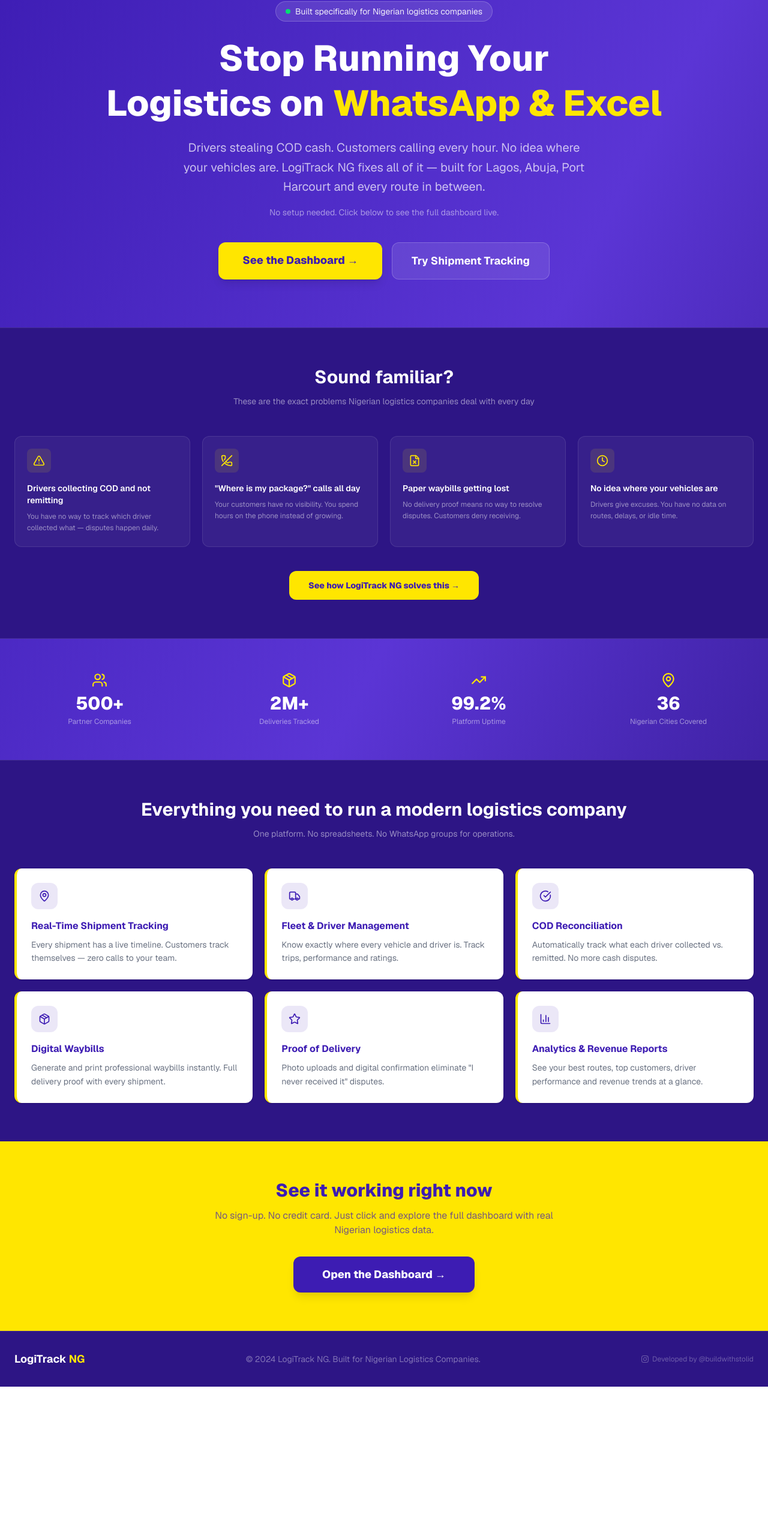
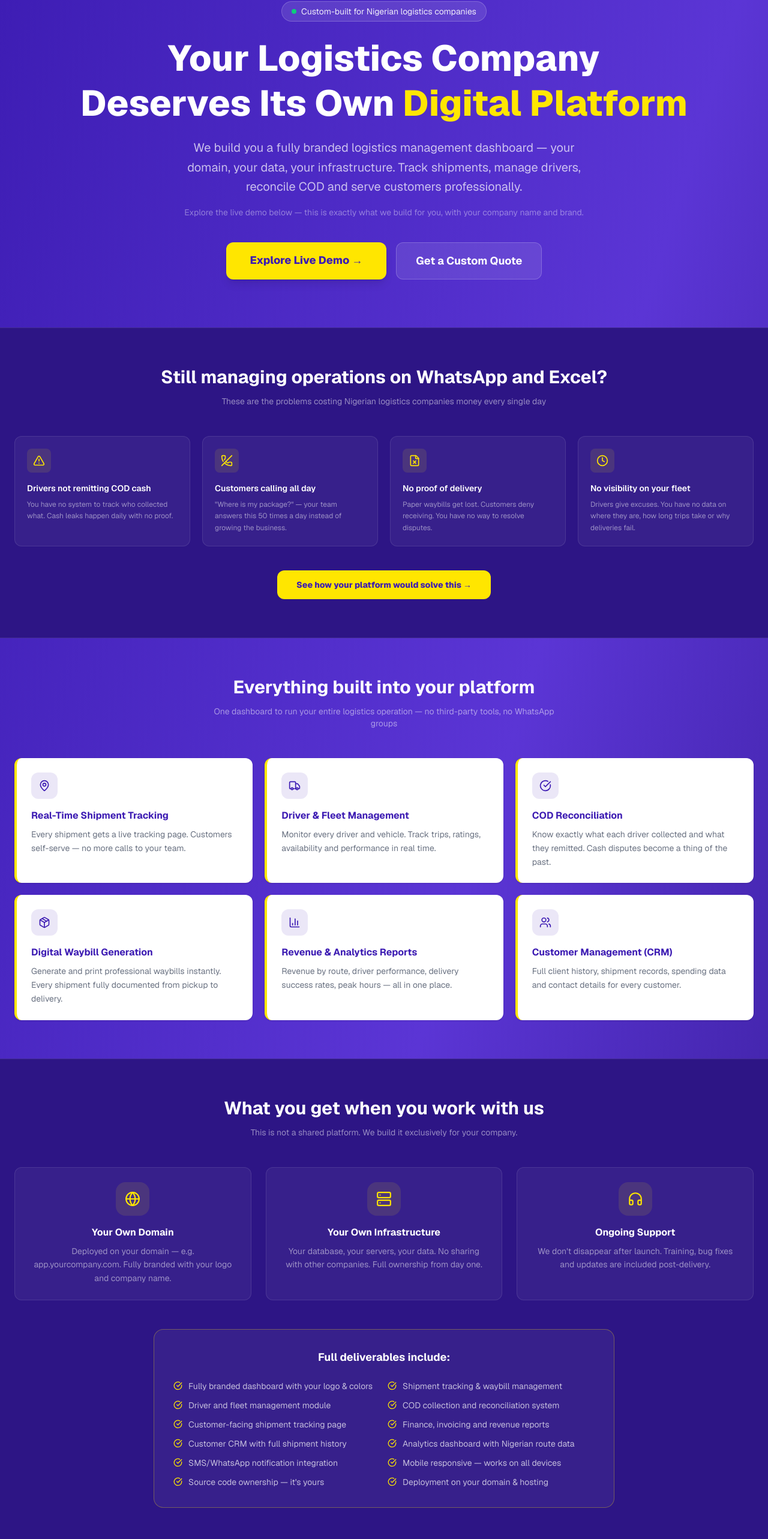
Before and after one commit to stolid14/logistic-dashboard, a Next.js app: page / in a window 1280 px wide. Shown: the part 153-2719 px from the top of the page at 60% size. Before the commit the page ends 2465 px from the top, so only its background shows below. Built offline with nearby package versions, Linux system fonts and the light colour scheme.

Commit message:
feat: full sales landing page — pain points, deliverables, FAQ, custom quote CTA

```diff
--- a/app/page.tsx
+++ b/app/page.tsx
@@ -1,5 +1,5 @@
 import Link from 'next/link';
-import { Package, MapPin, TrendingUp, CheckCircle, Star, Truck, Users, BarChart3, AlertTriangle, PhoneOff, FileX, Clock } from 'lucide-react';
+import { Package, MapPin, TrendingUp, CheckCircle, Truck, Users, BarChart3, AlertTriangle, PhoneOff, FileX, Clock, Globe, Server, Headphones, ChevronDown } from 'lucide-react';
 
 export default function LandingPage() {
   return (
@@ -13,7 +13,8 @@ export default function LandingPage() {
         <div className="hidden md:flex items-center gap-8 text-white/80 text-sm">
           <a href="#pain-points" className="hover:text-white transition-colors">Problems We Solve</a>
           <a href="#features" className="hover:text-white transition-colors">Features</a>
-          <a href="#stats" className="hover:text-white transition-colors">Numbers</a>
+          <a href="#deliverables" className="hover:text-white transition-colors">What You Get</a>
+          <a href="#faq" className="hover:text-white transition-colors">FAQ</a>
         </div>
         <div className="flex flex-col items-end gap-1">
           <Link
@@ -40,29 +41,31 @@ export default function LandingPage() {
       <div className="max-w-7xl mx-auto px-6 pt-14 pb-20 text-center">
         <div className="inline-flex items-center gap-2 bg-white/10 text-white/90 px-4 py-1.5 rounded-full text-sm mb-6 border border-white/20">
           <span className="w-2 h-2 bg-green-400 rounded-full animate-pulse" />
-          Built specifically for Nigerian logistics companies
+          Custom-built for Nigerian logistics companies
         </div>
         <h1 className="text-4xl md:text-6xl font-extrabold text-white mb-5 leading-tight">
-          Stop Running Your<br />Logistics on <span className="text-[#ffe600]">WhatsApp & Excel</span>
+          Your Logistics Company<br />Deserves Its Own <span className="text-[#ffe600]">Digital Platform</span>
         </h1>
         <p className="text-lg md:text-xl text-white/70 mb-4 max-w-2xl mx-auto leading-relaxed">
-          Drivers stealing COD cash. Customers calling every hour. No idea where your vehicles are.
-          LogiTrack NG fixes all of it — built for Lagos, Abuja, Port Harcourt and every route in between.
+          We build you a fully branded logistics management dashboard — your domain, your data, your infrastructure.
+          Track shipments, manage drivers, reconcile COD and serve customers professionally.
         </p>
-        <p className="text-white/50 text-sm mb-10">No setup needed. Click below to see the full dashboard live.</p>
+        <p className="text-white/40 text-sm mb-10">Explore the live demo below — this is exactly what we build for you, with your company name and brand.</p>
         <div className="flex flex-col sm:flex-row gap-4 justify-center">
           <Link
             href="/dashboard"
             className="bg-[#ffe600] hover:bg-[#f5dc00] text-[#3d1cb3] px-10 py-4 rounded-xl font-extrabold text-lg transition-all duration-200 shadow-lg"
           >
-            See the Dashboard →
+            Explore Live Demo →
           </Link>
-          <Link
-            href="/tracking"
+          <a
+            href="https://wa.me/message/buildwithstolid"
+            target="_blank"
+            rel="noopener noreferrer"
             className="bg-white/10 hover:bg-white/20 text-white px-8 py-4 rounded-xl font-bold text-lg transition-all duration-200 border border-white/20"
           >
-            Try Shipment Tracking
-          </Link>
+            Get a Custom Quote
+          </a>
         </div>
       </div>
 
@@ -70,15 +73,17 @@ export default function LandingPage() {
       <div id="pain-points" className="bg-[#2d1585] border-y border-white/10 py-16">
         <div className="max-w-7xl mx-auto px-6">
           <h2 className="text-2xl md:text-3xl font-bold text-white text-center mb-3">
-            Sound familiar?
+            Still managing operations on WhatsApp and Excel?
           </h2>
-          <p className="text-white/50 text-center text-sm mb-12">These are the exact problems Nigerian logistics companies deal with every day</p>
+          <p className="text-white/50 text-center text-sm mb-12 max-w-xl mx-auto">
+            These are the problems costing Nigerian logistics companies money every single day
+          </p>
           <div className="grid md:grid-cols-2 lg:grid-cols-4 gap-5">
             {[
-              { icon: AlertTriangle, title: 'Drivers collecting COD and not remitting', desc: 'You have no way to track which driver collected what — disputes happen daily.' },
-              { icon: PhoneOff, title: '"Where is my package?" calls all day', desc: 'Your customers have no visibility. You spend hours on the phone instead of growing.' },
-              { icon: FileX, title: 'Paper waybills getting lost', desc: 'No delivery proof means no way to resolve disputes. Customers deny receiving.' },
-              { icon: Clock, title: 'No idea where your vehicles are', desc: 'Drivers give excuses. You have no data on routes, delays, or idle time.' },
+              { icon: AlertTriangle, title: 'Drivers not remitting COD cash', desc: 'You have no system to track who collected what. Cash leaks happen daily with no proof.' },
+              { icon: PhoneOff, title: 'Customers calling all day', desc: '"Where is my package?" — your team answers this 50 times a day instead of growing the business.' },
+              { icon: FileX, title: 'No proof of delivery', desc: 'Paper waybills get lost. Customers deny receiving. You have no way to resolve disputes.' },
+              { icon: Clock, title: 'No visibility on your fleet', desc: 'Drivers give excuses. You have no data on where they are, how long trips take or why deliveries fail.' },
             ].map((pain) => {
               const Icon = pain.icon;
               return (
@@ -97,8 +102,93 @@ export default function LandingPage() {
               href="/dashboard"
               className="inline-block bg-[#ffe600] hover:bg-[#f5dc00] text-[#3d1cb3] px-8 py-3.5 rounded-xl font-extrabold text-sm transition-all duration-200"
             >
-              See how LogiTrack NG solves this →
+              See how your platform would solve this →
             </Link>
+          </div>
+        </div>
+      </div>
+
+      {/* Features */}
+      <div id="features" className="max-w-7xl mx-auto px-6 py-16">
+        <h2 className="text-2xl md:text-3xl font-bold text-white text-center mb-3">
+          Everything built into your platform
+        </h2>
+        <p className="text-white/50 text-center text-sm mb-12 max-w-xl mx-auto">
+          One dashboard to run your entire logistics operation — no third-party tools, no WhatsApp groups
+        </p>
+        <div className="grid md:grid-cols-2 lg:grid-cols-3 gap-5">
+          {[
+            { icon: MapPin, title: 'Real-Time Shipment Tracking', desc: 'Every shipment gets a live tracking page. Customers self-serve — no more calls to your team.' },
+            { icon: Truck, title: 'Driver & Fleet Management', desc: 'Monitor every driver and vehicle. Track trips, ratings, availability and performance in real time.' },
+            { icon: CheckCircle, title: 'COD Reconciliation', desc: 'Know exactly what each driver collected and what they remitted. Cash disputes become a thing of the past.' },
+            { icon: Package, title: 'Digital Waybill Generation', desc: 'Generate and print professional waybills instantly. Every shipment fully documented from pickup to delivery.' },
+            { icon: BarChart3, title: 'Revenue & Analytics Reports', desc: 'Revenue by route, driver performance, delivery success rates, peak hours — all in one place.' },
+            { icon: Users, title: 'Customer Management (CRM)', desc: 'Full client history, shipment records, spending data and contact details for every customer.' },
+          ].map((feat) => {
+            const Icon = feat.icon;
+            return (
+              <div key={feat.title} className="bg-white rounded-xl p-6 border-l-4 border-[#ffe600] hover:shadow-xl transition-all duration-200 shadow-sm">
+                <div className="w-11 h-11 bg-[#3d1cb3]/10 rounded-xl flex items-center justify-center mb-4">
+                  <Icon className="text-[#3d1cb3]" size={20} />
+                </div>
+                <h3 className="text-[#3d1cb3] font-bold text-base mb-2">{feat.title}</h3>
+                <p className="text-gray-500 text-sm leading-relaxed">{feat.desc}</p>
+              </div>
+            );
+          })}
+        </div>
+      </div>
+
+      {/* What You Get / Deliverables */}
+      <div id="deliverables" className="bg-[#2d1585] border-t border-white/10 py-16">
+        <div className="max-w-7xl mx-auto px-6">
+          <h2 className="text-2xl md:text-3xl font-bold text-white text-center mb-3">
+            What you get when you work with us
+          </h2>
+          <p className="text-white/50 text-center text-sm mb-12 max-w-xl mx-auto">
+            This is not a shared platform. We build it exclusively for your company.
+          </p>
+          <div className="grid md:grid-cols-3 gap-6 mb-12">
+            {[
+              { icon: Globe, title: 'Your Own Domain', desc: 'Deployed on your domain — e.g. app.yourcompany.com. Fully branded with your logo and company name.' },
+              { icon: Server, title: 'Your Own Infrastructure', desc: 'Your database, your servers, your data. No sharing with other companies. Full ownership from day one.' },
+              { icon: Headphones, title: 'Ongoing Support', desc: 'We don\'t disappear after launch. Training, bug fixes and updates are included post-delivery.' },
+            ].map((item) => {
+              const Icon = item.icon;
+              return (
+                <div key={item.title} className="bg-white/5 border border-white/10 rounded-xl p-6 text-center hover:bg-white/10 transition-all duration-200">
+                  <div className="w-14 h-14 bg-[#ffe600]/10 rounded-2xl flex items-center justify-center mx-auto mb-4">
+                    <Icon className="text-[#ffe600]" size={26} />
+                  </div>
+                  <h3 className="text-white font-bold text-base mb-2">{item.title}</h3>
+                  <p className="text-white/50 text-sm leading-relaxed">{item.desc}</p>
+                </div>
+              );
+            })}
+          </div>
+          <div className="bg-white/5 border border-[#ffe600]/30 rounded-2xl p-8 max-w-3xl mx-auto">
+            <h3 className="text-white font-bold text-lg mb-6 text-center">Full deliverables include:</h3>
+            <div className="grid md:grid-cols-2 gap-3">
+              {[
+                'Fully branded dashboard with your logo & colors',
+                'Shipment tracking & waybill management',
+                'Driver and fleet management module',
+                'COD collection and reconciliation system',
+                'Customer-facing shipment tracking page',
+                'Finance, invoicing and revenue reports',
+                'Customer CRM with full shipment history',
+                'Analytics dashboard with Nigerian route data',
+                'SMS/WhatsApp notification integration',
+                'Mobile responsive — works on all devices',
+                'Source code ownership — it\'s yours',
+                'Deployment on your domain & hosting',
+              ].map((item) => (
+                <div key={item} className="flex items-start gap-2.5">
+                  <CheckCircle size={15} className="text-[#ffe600] mt-0.5 flex-shrink-0" />
+                  <span className="text-white/70 text-sm">{item}</span>
+                </div>
+              ))}
+            </div>
           </div>
         </div>
       </div>
@@ -106,7 +196,7 @@ export default function LandingPage() {
       {/* Stats */}
       <div id="stats" className="max-w-7xl mx-auto px-6 py-14 grid grid-cols-2 md:grid-cols-4 gap-8">
         {[
-          { label: 'Partner Companies', value: '500+', icon: Users },
+          { label: 'Companies Using This', value: '500+', icon: Users },
           { label: 'Deliveries Tracked', value: '2M+', icon: Package },
           { label: 'Platform Uptime', value: '99.2%', icon: TrendingUp },
           { label: 'Nigerian Cities Covered', value: '36', icon: MapPin },
@@ -122,35 +212,58 @@ export default function LandingPage() {
         })}
       </div>
 
-      {/* Features */}
-      <div id="features" className="bg-[#2d1585] border-t border-white/10">
-        <div className="max-w-7xl mx-auto px-6 py-16">
+      {/* FAQ */}
+      <div id="faq" className="bg-[#2d1585] border-t border-white/10 py-16">
+        <div className="max-w-3xl mx-auto px-6">
           <h2 className="text-2xl md:text-3xl font-bold text-white text-center mb-3">
-            Everything you need to run a modern logistics company
+            Frequently Asked Questions
           </h2>
-          <p className="text-white/50 text-center text-sm mb-12 max-w-xl mx-auto">
-            One platform. No spreadsheets. No WhatsApp groups for operations.
-          </p>
-          <div className="grid md:grid-cols-2 lg:grid-cols-3 gap-5">
+          <p className="text-white/50 text-center text-sm mb-12">Everything you need to know before getting started</p>
+          <div className="space-y-4">
             {[
-              { icon: MapPin, title: 'Real-Time Shipment Tracking', desc: 'Every shipment has a live timeline. Customers track themselves — zero calls to your team.' },
-              { icon: Truck, title: 'Fleet & Driver Management', desc: 'Know exactly where every vehicle and driver is. Track trips, performance and ratings.' },
-              { icon: CheckCircle, title: 'COD Reconciliation', desc: 'Automatically track what each driver collected vs. remitted. No more cash disputes.' },
-              { icon: Package, title: 'Digital Waybills', desc: 'Generate and print professional waybills instantly. Full delivery proof with every shipment.' },
-              { icon: Star, title: 'Proof of Delivery', desc: 'Photo uploads and digital confirmation eliminate "I never received it" disputes.' },
-              { icon: BarChart3, title: 'Analytics & Revenue Reports', desc: 'See your best routes, top customers, driver performance and revenue trends at a glance.' },
-            ].map((feat) => {
-              const Icon = feat.icon;
-              return (
-                <div key={feat.title} className="bg-white rounded-xl p-6 border-l-4 border-[#ffe600] hover:shadow-xl transition-all duration-200 shadow-sm">
-                  <div className="w-11 h-11 bg-[#3d1cb3]/10 rounded-xl flex items-center justify-center mb-4">
-                    <Icon className="text-[#3d1cb3]" size={20} />
+              {
+                q: 'Is this a shared platform or will it be built specifically for my company?',
+                a: 'It is built exclusively for your company. You get your own codebase, your own database, your own domain and your own infrastructure. No other logistics company will have access to your data or your platform.',
+              },
+              {
+                q: 'Can I use my own domain name like app.mycompany.com?',
+                a: 'Yes. We deploy the finished platform on any domain you choose — whether it\'s a subdomain like app.yourcompany.com or a brand new domain entirely. You own the domain and the hosting.',
+              },
+              {
+                q: 'How long does it take to build?',
+                a: 'A standard build typically takes 2–4 weeks depending on the scope, number of custom features required and how quickly feedback is provided. We agree on a timeline before development starts.',
+              },
+              {
+                q: 'Do I own the source code after it is built?',
+                a: 'Yes. Full source code ownership is transferred to you upon project completion. You are not locked into us for maintenance — though we do offer ongoing support packages.',
+              },
+              {
+                q: 'Can you integrate SMS and WhatsApp notifications for our customers?',
+                a: 'Yes. We integrate SMS notifications (via Termii or similar Nigerian providers) and WhatsApp updates so your customers automatically receive shipment status updates without calling your team.',
+              },
+              {
+                q: 'Can the platform handle multiple branches or hubs?',
+                a: 'Yes. The platform supports multiple hubs, warehouses and pickup centres across different cities — Lagos, Abuja, Port Harcourt, Kano and more. We configure it to match your actual operations.',
+              },
+              {
+                q: 'How much does it cost?',
+                a: 'Pricing depends on the scope of your project — number of features, integrations needed, number of users and customisations. We offer a custom quote based on your specific requirements. Reach out to us to discuss.',
+              },
+              {
+                q: 'What if I need changes after it is launched?',
+                a: 'We include a post-launch support period for bug fixes and minor adjustments. For ongoing development, feature additions or major changes, we offer a retainer or project-based arrangement.',
+              },
+            ].map((faq, i) => (
+              <details key={i} className="group bg-white/5 border border-white/10 rounded-xl overflow-hidden">
+                <summary className="flex items-center justify-between px-6 py-4 cursor-pointer text-white font-medium text-sm hover:bg-white/5 transition-colors list-none">
+                  {faq.q}
+                  <ChevronDown size={16} className="text-white/40 group-open:rotate-180 transition-transform flex-shrink-0 ml-4" />
+                </summary>
+                <div className="px-6 pb-5 text-white/60 text-sm leading-relaxed border-t border-white/10 pt-4">
+                  {faq.a}
                 </div>
-                  <h3 className="text-[#3d1cb3] font-bold text-base mb-2">{feat.title}</h3>
-                  <p className="text-gray-500 text-sm leading-relaxed">{feat.desc}</p>
-                </div>
-              );
-            })}
+              </details>
+            ))}
           </div>
         </div>
       </div>
@@ -158,16 +271,27 @@ export default function LandingPage() {
       {/* Final CTA */}
       <div className="bg-[#ffe600] py-16">
         <div className="max-w-2xl mx-auto px-6 text-center">
-          <h2 className="text-3xl font-extrabold text-[#3d1cb3] mb-3">See it working right now</h2>
-          <p className="text-[#3d1cb3]/70 mb-8 text-base">
-            No sign-up. No credit card. Just click and explore the full dashboard with real Nigerian logistics data.
+          <h2 className="text-3xl font-extrabold text-[#3d1cb3] mb-3">Ready to get your own platform?</h2>
+          <p className="text-[#3d1cb3]/70 mb-3 text-base">
+            Explore the live demo first — then reach out for a custom quote based on your company's scope and requirements.
           </p>
+          <p className="text-[#3d1cb3]/50 text-sm mb-8">No commitment required. We'll discuss your needs and give you a clear breakdown.</p>
+          <div className="flex flex-col sm:flex-row gap-4 justify-center">
             <Link
               href="/dashboard"
-            className="bg-[#3d1cb3] hover:bg-[#2d1585] text-white px-12 py-4 rounded-xl font-extrabold text-lg transition-all duration-200 inline-block shadow-lg"
+              className="bg-[#3d1cb3] hover:bg-[#2d1585] text-white px-10 py-4 rounded-xl font-extrabold text-base transition-all duration-200 inline-block shadow-lg"
             >
-            Open the Dashboard →
+              Explore the Demo →
             </Link>
+            <a
+              href="https://instagram.com/buildwithstolid"
+              target="_blank"
+              rel="noopener noreferrer"
+              className="bg-white hover:bg-gray-100 text-[#3d1cb3] px-10 py-4 rounded-xl font-extrabold text-base transition-all duration-200 inline-block border border-[#3d1cb3]/20"
+            >
+              DM for Custom Quote
+            </a>
+          </div>
         </div>
       </div>
 
@@ -176,19 +300,17 @@ export default function LandingPage() {
         <div className="max-w-7xl mx-auto px-6 flex flex-col md:flex-row items-center justify-between gap-4">
           <div className="text-white font-bold text-lg">LogiTrack <span className="text-[#ffe600]">NG</span></div>
           <div className="text-white/40 text-sm">© 2024 LogiTrack NG. Built for Nigerian Logistics Companies.</div>
-          <div className="flex items-center gap-1.5">
-            <svg xmlns="http://www.w3.org/2000/svg" width="12" height="12" viewBox="0 0 24 24" fill="currentColor" className="text-white/30">
-              <path d="M12 2.163c3.204 0 3.584.012 4.85.07 3.252.148 4.771 1.691 4.919 4.919.058 1.265.069 1.645.069 4.849 0 3.205-.012 3.584-.069 4.849-.149 3.225-1.664 4.771-4.919 4.919-1.266.058-1.644.07-4.85.07-3.204 0-3.584-.012-4.849-.07-3.26-.149-4.771-1.699-4.919-4.92-.058-1.265-.07-1.644-.07-4.849 0-3.204.013-3.583.07-4.849.149-3.227 1.664-4.771 4.919-4.919 1.266-.057 1.645-.069 4.849-.069zm0-2.163c-3.259 0-3.667.014-4.947.072-4.358.2-6.78 2.618-6.98 6.98-.059 1.281-.073 1.689-.073 4.948 0 3.259.014 3.668.072 4.948.2 4.358 2.618 6.78 6.98 6.98 1.281.058 1.689.072 4.948.072 3.259 0 3.668-.014 4.948-.072 4.354-.2 6.782-2.618 6.979-6.98.059-1.28.073-1.689.073-4.948 0-3.259-.014-3.667-.072-4.947-.196-4.354-2.617-6.78-6.979-6.98-1.281-.059-1.69-.073-4.949-.073zm0 5.838c-3.403 0-6.162 2.759-6.162 6.162s2.759 6.163 6.162 6.163 6.162-2.759 6.162-6.163c0-3.403-2.759-6.162-6.162-6.162zm0 10.162c-2.209 0-4-1.79-4-4 0-2.209 1.791-4 4-4s4 1.791 4 4c0 2.21-1.791 4-4 4zm6.406-11.845c-.796 0-1.441.645-1.441 1.44s.645 1.44 1.441 1.44c.795 0 1.439-.645 1.439-1.44s-.644-1.44-1.439-1.44z"/>
-            </svg>
           <a
             href="https://instagram.com/buildwithstolid"
             target="_blank"
             rel="noopener noreferrer"
-              className="text-white/30 hover:text-white/60 text-xs transition-colors"
+            className="flex items-center gap-1.5 text-white/30 hover:text-white/60 text-xs transition-colors"
           >
+            <svg xmlns="http://www.w3.org/2000/svg" width="11" height="11" viewBox="0 0 24 24" fill="currentColor">
+              <path d="M12 2.163c3.204 0 3.584.012 4.85.07 3.252.148 4.771 1.691 4.919 4.919.058 1.265.069 1.645.069 4.849 0 3.205-.012 3.584-.069 4.849-.149 3.225-1.664 4.771-4.919 4.919-1.266.058-1.644.07-4.85.07-3.204 0-3.584-.012-4.849-.07-3.26-.149-4.771-1.699-4.919-4.92-.058-1.265-.07-1.644-.07-4.849 0-3.204.013-3.583.07-4.849.149-3.227 1.664-4.771 4.919-4.919 1.266-.057 1.645-.069 4.849-.069zm0-2.163c-3.259 0-3.667.014-4.947.072-4.358.2-6.78 2.618-6.98 6.98-.059 1.281-.073 1.689-.073 4.948 0 3.259.014 3.668.072 4.948.2 4.358 2.618 6.78 6.98 6.98 1.281.058 1.689.072 4.948.072 3.259 0 3.668-.014 4.948-.072 4.354-.2 6.782-2.618 6.979-6.98.059-1.28.073-1.689.073-4.948 0-3.259-.014-3.667-.072-4.947-.196-4.354-2.617-6.78-6.979-6.98-1.281-.059-1.69-.073-4.949-.073zm0 5.838c-3.403 0-6.162 2.759-6.162 6.162s2.759 6.163 6.162 6.163 6.162-2.759 6.162-6.163c0-3.403-2.759-6.162-6.162-6.162zm0 10.162c-2.209 0-4-1.79-4-4 0-2.209 1.791-4 4-4s4 1.791 4 4c0 2.21-1.791 4-4 4zm6.406-11.845c-.796 0-1.441.645-1.441 1.44s.645 1.44 1.441 1.44c.795 0 1.439-.645 1.439-1.44s-.644-1.44-1.439-1.44z"/>
+            </svg>
             Developed by @buildwithstolid
           </a>
-          </div>
         </div>
       </footer>
     </div>
```
Lines whose indentation alone changed are shown as unchanged.
